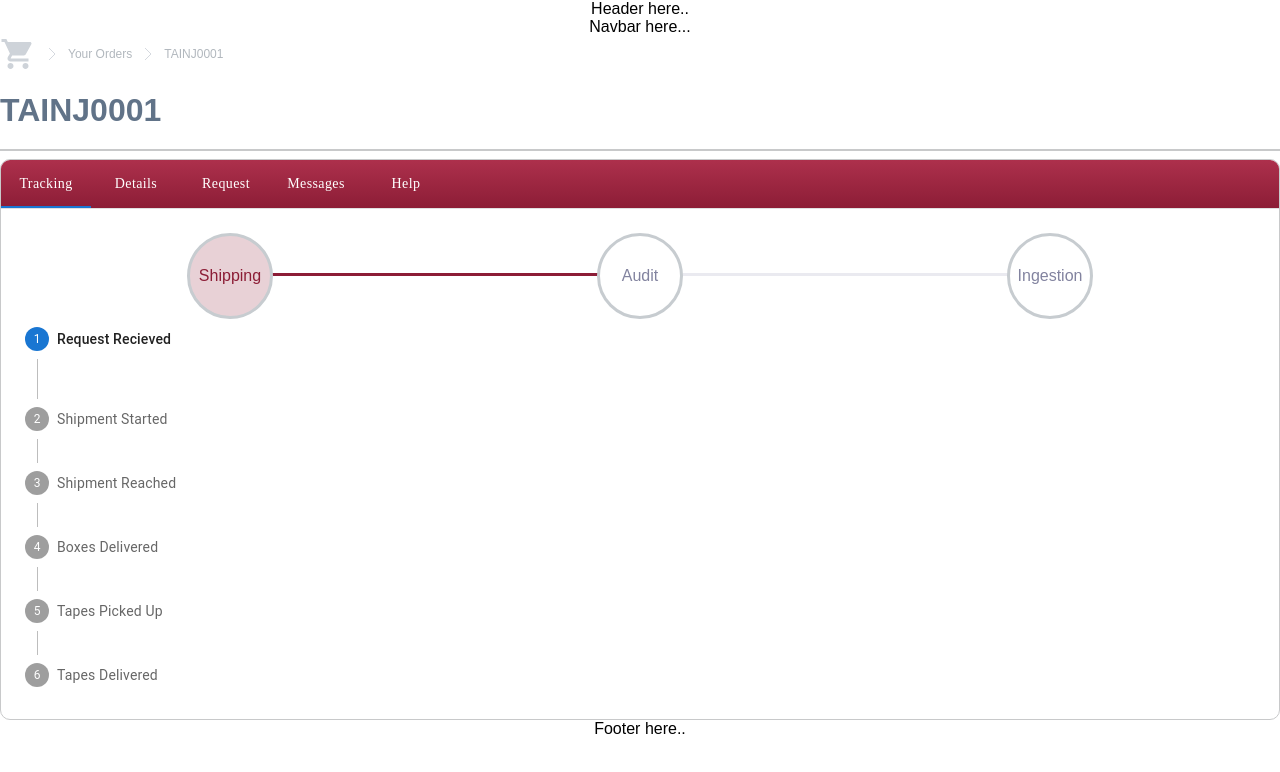
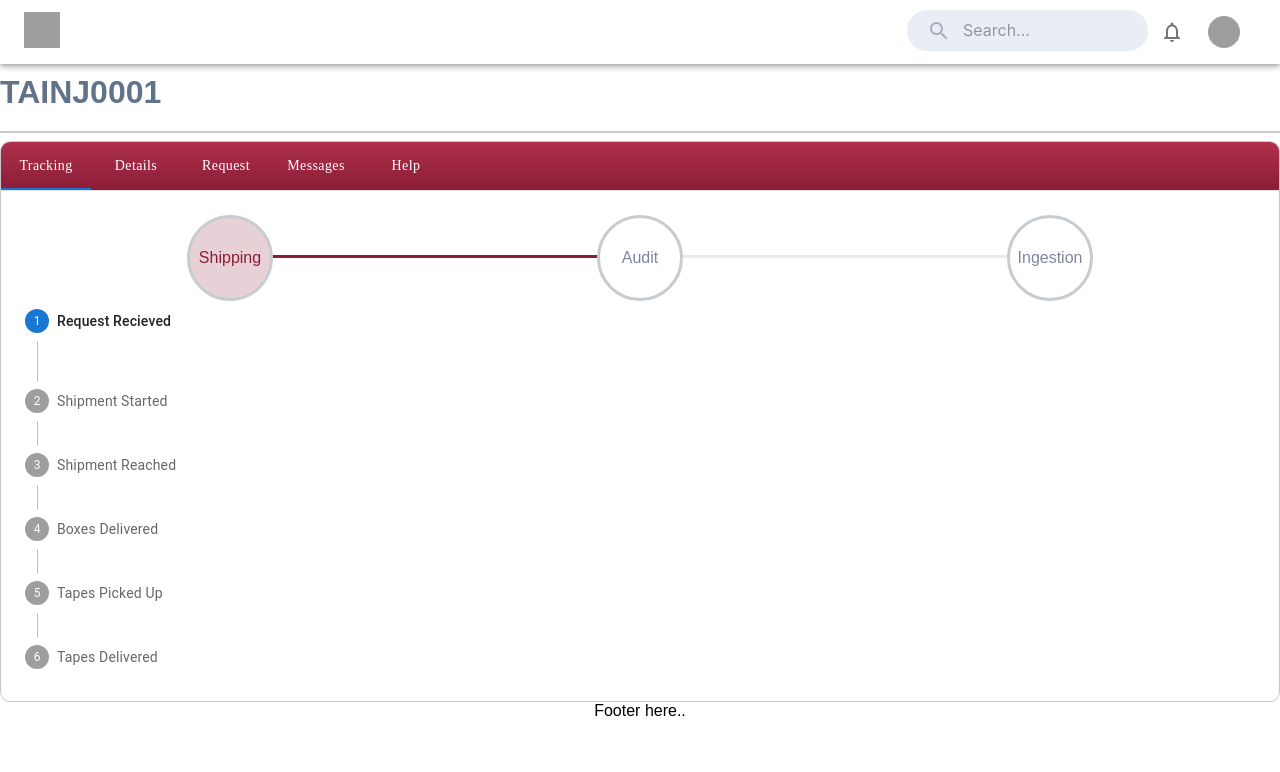
Before and after one commit to Developer-1998/Tape-Ark, a React (Create React App) app in the folder tape-ark/: page / in a window 1280 px wide. Shown: the top 772 px of the page. Built offline with nearby package versions, Linux system fonts and the light colour scheme; grey boxes are pictures that could not be loaded.

Commit message:
Update header.jsx

```diff
--- a/tape-ark/src/component/header/header.jsx
+++ b/tape-ark/src/component/header/header.jsx
@@ -1,7 +1,86 @@
+import * as React from 'react';
+import { styled } from '@mui/material/styles';
+import MuiAppBar from '@mui/material/AppBar';
+import Toolbar from '@mui/material/Toolbar';
+import IconButton from '@mui/material/IconButton';
+import NotificationsOutlinedIcon from '@mui/icons-material/NotificationsOutlined';
+import Avatar from '@mui/material/Avatar';
+import SearchIcon from '@mui/icons-material/Search'
+import { InputBase } from '@mui/material';
+import InputAdornment from '@mui/material/InputAdornment';
+import Button from '@mui/material/Button';
+
+const drawerWidth = 120;
+
+const AppBar = styled(MuiAppBar, {
+    shouldForwardProp: (prop) => prop !== 'open',
+  })(({ theme, open }) => ({
+    zIndex: theme.zIndex.drawer + 1,
+    transition: theme.transitions.create(['width', 'margin'], {
+      easing: theme.transitions.easing.sharp,
+      duration: theme.transitions.duration.leavingScreen,
+    }),
+    ...(open && {
+      marginLeft: drawerWidth,
+      width: `calc(100% - ${drawerWidth}px)`,
+      transition: theme.transitions.create(['width', 'margin'], {
+        easing: theme.transitions.easing.sharp,
+        duration: theme.transitions.duration.enteringScreen,
+      }),
+    }),
+  }));
+
+
 export const Header = ()=> {
+
 return (
     <>
-    Header here..
+        <AppBar position="fixed" sx={{ width: '100%', backgroundColor: '#FFFFFF' }}>
+            <Toolbar sx={{ flexGrow: 1, display: 'flex', justifyContent: 'space-between' }}>
+                <div className='col-md-2'>
+                    <img width={'36px'}
+                        height={'36px'}
+                        alt="tapeark"
+                        src={process.env.PUBLIC_URL + '/assets/tapeark_logo.png'} />
+                </div>
+                <div className='col-md-10'>
+                    {/* Seach bar */}
+                    <InputBase
+                        type="text"
+                        placeholder="Search..."
+                        startAdornment={
+                            <InputAdornment position="start" sx={{ color: '#A6AEC1' }} >
+                                <SearchIcon sx={{ marginRight: '4px' }} />
+                            </InputAdornment>
+                        }
+                        sx={{
+                            fontFamily: 'Inter',
+                            fontSize: '16px',
+                            fontWeight: '400',
+                            lineHeight: '15px',
+                            letterSpacing: '0em',
+                            textAlign: 'left',
+                            width: '241px',
+                            height: '41px',
+                            backgroundColor: '#E9EEF4',
+                            borderRadius: '20px',
+                            paddingLeft: '20px',
+                            border: 'none',
+                            outline: 'none',
+                        }}
+
+                    />
+                    {/* Notification Icon */}
+                    <IconButton sx={{ paddingLeft: '12px' }} aria-label="notifications">
+                        <NotificationsOutlinedIcon />
+                    </IconButton>
+                    {/* Avatar */}
+                    <Button>
+                        <Avatar alt="User Avatar" src={'/assets/dummyprofile.png'} sx={{ width: 32, height: 32 }}></Avatar>
+                    </Button>
+                </div>
+            </Toolbar>
+        </AppBar>
     </>
 )
 }
```
